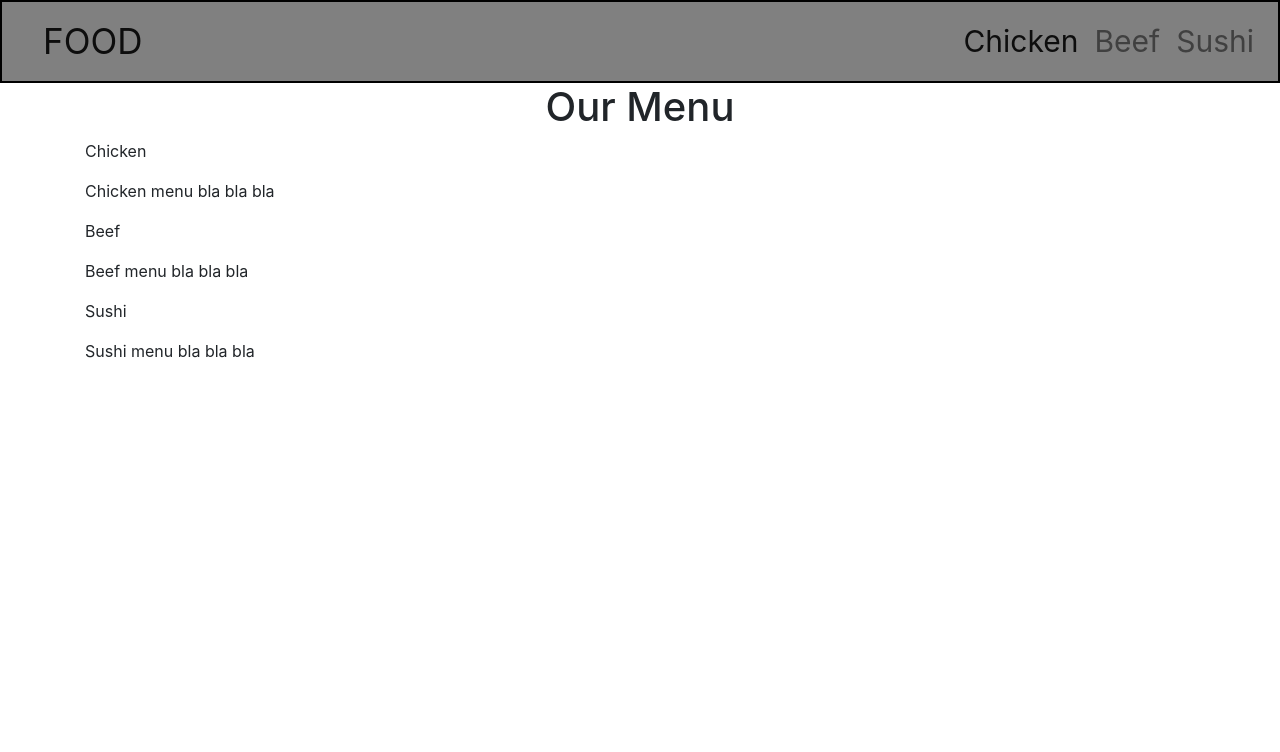
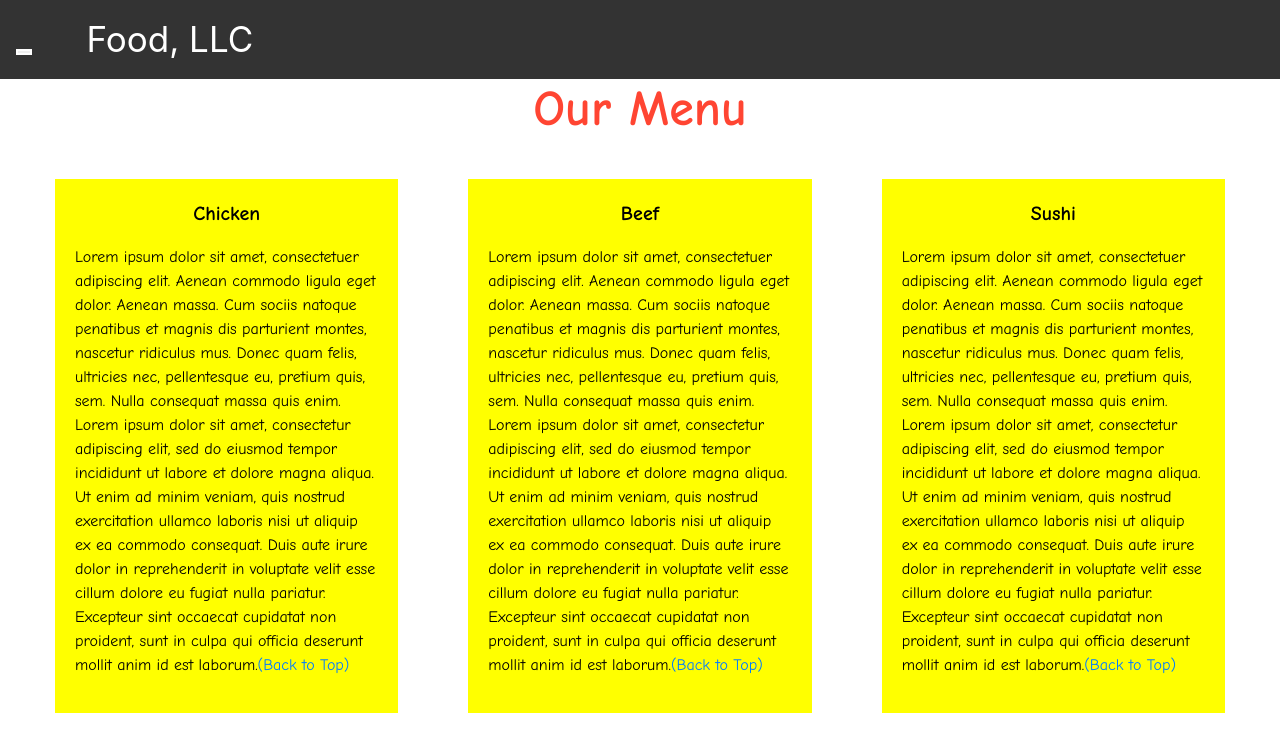
Before and after one commit to andreakovacev/module-3, a plain HTML site: page index.html in a window 1280 px wide. Drawn offline with nearby package versions, Linux system fonts and the light colour scheme; files that its build step writes are made by us from their sources.

Commit message:
Update index.html

```diff
--- a/index.html
+++ b/index.html
@@ -13,68 +13,67 @@
     <link rel="stylesheet" href="css/style.css">
 </head>
 
+<meta name="viewport" content="width=device-width, initial-scale=1">
+<link rel="stylesheet" type="text/css" href="style.css">
+
+
+
 <body>
-    <header>
-        <nav class="navbar navbar-expand-lg navbar-light" style="background-color: gray; border: 2px solid black;">
-            <a class="navbar-brand" href="#">FOOD</a>
-            <button class="navbar-toggler" style="border: black 2px solid;" type="button" data-toggle="collapse" data-target="#navbarNavAltMarkup"
-                aria-controls="navbarNavAltMarkup" aria-expanded="false" aria-label="Toggle navigation">
-                <span class="navbar-toggler-icon"></span>
+
+
+<nav class="navbar" id="top">
+  <div class="container-fluid">
+
+    <div class="navbar-header">
+      <button type="button" class="navbar-toggle" data-toggle="collapse" data-target="#myNavbar">
+        <span class="icon-bar"></span>
+        <span class="icon-bar"></span>
+        <span class="icon-bar"></span>
       </button>
+      <a class="navbar-brand" href="#">Food, LLC</a>
+    </div>
 
-            <div class="collapse navbar-collapse justify-content-end" id="navbarNavAltMarkup">
-                <div class="nav navbar-nav" id="nav-text">
-                    <a class="nav-item nav-link active" href="#">Chicken<span class="sr-only">(current)</span></a>
-                    <a class="nav-item nav-link" href="#"> <span class="hidden-md-up">Beef</span></a>
-                    <a class="nav-item nav-link" href="#">Sushi</a>
+    <div class="collapse" id="myNavbar">
+      <ul class="nav navbar-nav visible-xs">
+        <li><a class="menu-item" href="#">Chicken</a></li>
+        <li><a class="menu-item" href="#">Beef</a></li>
+        <li><a class="menu-item" href="#">Sushi</a></li>
+      </ul>
+    </div>
+
+  </div>
+</nav>
+
+<h1 class="main-title">Our Menu</h1>
+
+
+
+<div class="row">
+
+  <div class="col-lg-4 col-md-6 col-sm-12">
+    <div class="content-box">
+      <p class="item-name">Chicken</p>
+      <p>Lorem ipsum dolor sit amet, consectetuer adipiscing elit. Aenean commodo ligula eget dolor. Aenean massa. Cum sociis natoque penatibus et magnis dis parturient montes, nascetur ridiculus mus. Donec quam felis, ultricies nec, pellentesque eu, pretium quis, sem. Nulla consequat massa quis enim. Lorem ipsum dolor sit amet, consectetur adipiscing elit, sed do eiusmod tempor incididunt ut labore et dolore magna aliqua. Ut enim ad minim veniam, quis nostrud exercitation ullamco laboris nisi ut aliquip ex ea commodo consequat. Duis aute irure dolor in reprehenderit in voluptate velit esse cillum dolore eu fugiat nulla pariatur. Excepteur sint occaecat cupidatat non proident, sunt in culpa qui officia deserunt mollit anim id est laborum.<a href="#top">(Back to Top)</a></p>
     </div>
   </div>
-        </nav>
-    </header>
 
-    <h1 class="heading-title text-center">Our Menu</h1>
-
-    <div class="box">
-        <div class="container item1">
-            <section>
-                <div id="chicken">
-                    <p>Chicken</p>
+  <div class="col-lg-4 col-md-6 col-sm-12">
+    <div class="content-box">
+      <p class="item-name">Beef</p>
+      <p>Lorem ipsum dolor sit amet, consectetuer adipiscing elit. Aenean commodo ligula eget dolor. Aenean massa. Cum sociis natoque penatibus et magnis dis parturient montes, nascetur ridiculus mus. Donec quam felis, ultricies nec, pellentesque eu, pretium quis, sem. Nulla consequat massa quis enim. Lorem ipsum dolor sit amet, consectetur adipiscing elit, sed do eiusmod tempor incididunt ut labore et dolore magna aliqua. Ut enim ad minim veniam, quis nostrud exercitation ullamco laboris nisi ut aliquip ex ea commodo consequat. Duis aute irure dolor in reprehenderit in voluptate velit esse cillum dolore eu fugiat nulla pariatur. Excepteur sint occaecat cupidatat non proident, sunt in culpa qui officia deserunt mollit anim id est laborum.<a href="#top">(Back to Top)</a></p>
     </div>
-                <p>Chicken menu bla bla bla</p>
-            </section>
   </div>
 
-        <div class="container item2">
-            <section>
-                <div id="beef">
-                    <p>Beef</p>
+
+  <div class="col-lg-4 col-md-12 col-sm-12">
+    <div class="content-box">
+      <p class="item-name">Sushi</p>
+      <p>Lorem ipsum dolor sit amet, consectetuer adipiscing elit. Aenean commodo ligula eget dolor. Aenean massa. Cum sociis natoque penatibus et magnis dis parturient montes, nascetur ridiculus mus. Donec quam felis, ultricies nec, pellentesque eu, pretium quis, sem. Nulla consequat massa quis enim. Lorem ipsum dolor sit amet, consectetur adipiscing elit, sed do eiusmod tempor incididunt ut labore et dolore magna aliqua. Ut enim ad minim veniam, quis nostrud exercitation ullamco laboris nisi ut aliquip ex ea commodo consequat. Duis aute irure dolor in reprehenderit in voluptate velit esse cillum dolore eu fugiat nulla pariatur. Excepteur sint occaecat cupidatat non proident, sunt in culpa qui officia deserunt mollit anim id est laborum.<a href="#top">(Back to Top)</a></p>
     </div>
-                <p>Beef menu bla bla bla</p>
-            </section>
-        </div>
-
-        <div class="container item3">
-            <section>
-                <div id="sushi">
-                    <p>Sushi</p>
-                </div>
-                <p>Sushi menu bla bla bla</p>
-            </section>
   </div>
 
 </div>
 
 
-
-    <script src="https://code.jquery.com/jquery-3.3.1.slim.min.js"
-        integrity="sha384-q8i/X+965DzO0rT7abK41JStQIAqVgRVzpbzo5smXKp4YfRvH+8abtTE1Pi6jizo" crossorigin="anonymous">
-    </script>
-    <script src="https://cdnjs.cloudflare.com/ajax/libs/popper.js/1.14.7/umd/popper.min.js"
-        integrity="sha384-UO2eT0CpHqdSJQ6hJty5KVphtPhzWj9WO1clHTMGa3JDZwrnQq4sF86dIHNDz0W1" crossorigin="anonymous">
-    </script>
-    <script src="https://stackpath.bootstrapcdn.com/bootstrap/4.3.1/js/bootstrap.min.js"
-        integrity="sha384-JjSmVgyd0p3pXB1rRibZUAYoIIy6OrQ6VrjIEaFf/nJGzIxFDsf4x0xIM+B07jRM" crossorigin="anonymous">
-    </script>
 </body>
-
 </html>
```
Lines whose indentation alone changed are shown as unchanged.
